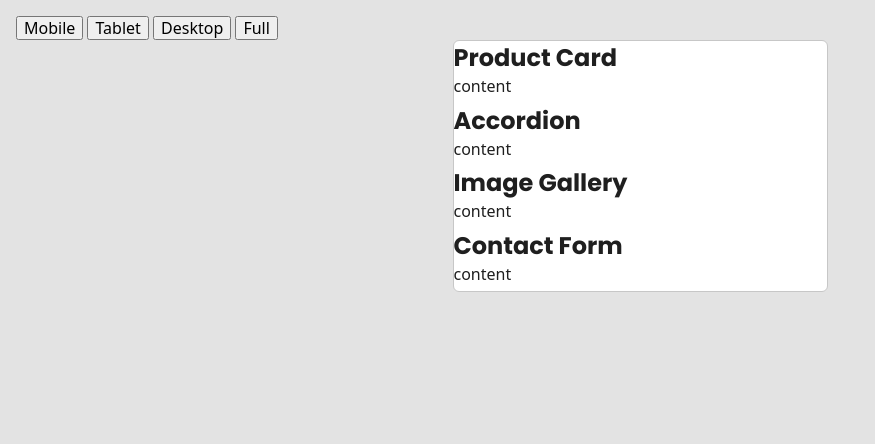
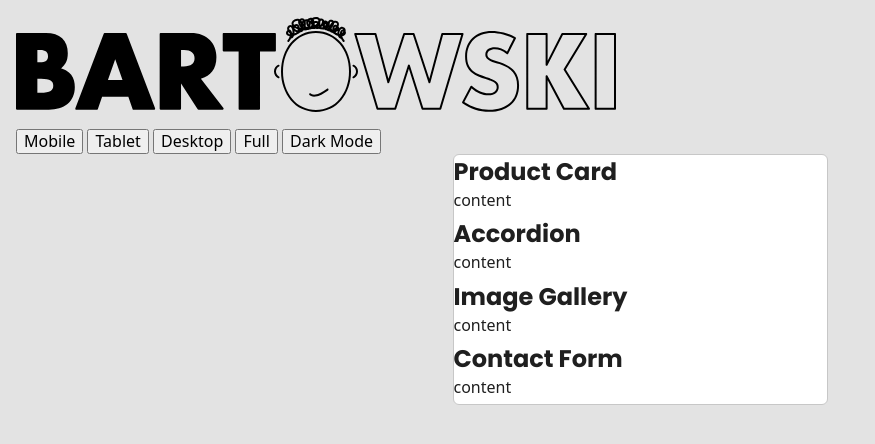
Before and after one commit to bartkuypersofficial/component-library, a website: page index.html in a window 1280 px wide. Both pictures are taken after a click on the button "Mobile". Shown: the whole page, without its empty margins (0-875 px from the left). Drawn offline with Linux system fonts and the light colour scheme.

Commit message:
Added darkmode base

```diff
--- a/index.html
+++ b/index.html
@@ -6,12 +6,18 @@
   <title>Component Library</title>
   <link rel="stylesheet" href="src/index.css?v=0.1">
 </head>
-<body>
+<body class="c-body">
   <header class="c-header">
-    <button class="c-header__button" data-width="mobile" aria-pressed="false">Mobile</button>
-    <button class="c-header__button" data-width="tablet" aria-pressed="false">Tablet</button>
-    <button class="c-header__button" data-width="desktop" aria-pressed="false">Desktop</button>
-    <button class="c-header__button" data-width="full" aria-pressed="true">Full</button>
+    <div class="c-header__logo">
+      <img src="./src/4.assets/images/logo.svg" alt="Bartowski" />
+    </div>
+
+    <button class="c-header__button  js-viewport" data-type="mobile" aria-pressed="false">Mobile</button>
+    <button class="c-header__button  js-viewport" data-type="tablet" aria-pressed="false">Tablet</button>
+    <button class="c-header__button  js-viewport" data-type="desktop" aria-pressed="false">Desktop</button>
+    <button class="c-header__button  js-viewport" data-type="full" aria-pressed="true">Full</button>
+
+    <button class="c-header__button  js-darkmode" data-type="darkmode" aria-pressed="false">Dark Mode</button>
   </header>
 
   <template class="js-template">
--- a/src/2.base/base.css
+++ b/src/2.base/base.css
@@ -22,6 +22,11 @@ body {
   background: var(--gray-100);
   color: var(--gray-800);
   overflow-x: hidden;
+}
+
+body.is-dark {
+  background: var(--black);
+  color: var(--gray-100);
 }
 
 a {
--- /dev/null
+++ b/src/4.assets/scripts/vanilla.darkmode.js
@@ -0,0 +1,16 @@
+/**
+ * Toggles dark mode by adding/removing 'is-dark' class on <body>.
+ * Updates the button's aria-pressed state for accessibility.
+ *
+ * @param {string} buttonSelector - CSS selector for the dark mode toggle button
+ */
+
+export function initDarkMode(buttonSelector) {
+  const btn = document.querySelector(buttonSelector);
+  if (!btn) return;
+
+  btn.addEventListener('click', () => {
+    const isDark = document.body.classList.toggle('is-dark');
+    btn.setAttribute('aria-pressed', isDark);
+  });
+}
--- a/src/4.assets/scripts/vanilla.responsive.js
+++ b/src/4.assets/scripts/vanilla.responsive.js
@@ -14,9 +14,9 @@ export function initSwitcher(mainElem, buttonsElem) {
 
   buttons.forEach(btn => {
     btn.addEventListener('click', () => {
-      const width = btn.dataset.width;
+      const width = btn.dataset.type;
 
-      // Remove all existing width classes and add the new one
+      // Remove all existing type classes and add the new one
       main.classList.remove('c-main--mobile', 'c-main--tablet', 'c-main--desktop', 'c-main--full');
       main.classList.add(`c-main--${width}`);
 
--- a/src/index.js
+++ b/src/index.js
@@ -1,6 +1,7 @@
 import { components } from './components.js';
 import { initComponents } from './4.assets/scripts/vanilla.components.js';
 import { initSwitcher } from './4.assets/scripts/vanilla.responsive.js';
+import { initDarkMode } from './4.assets/scripts/vanilla.darkmode.js';
 
 const main = document.querySelector('.js-main');
 const template = document.querySelector('.js-template');
@@ -12,6 +13,7 @@ const template = document.querySelector('.js-template');
  * @async
  * @function
  */
+
 (async () => {
   for (const component of components) {
     /**
@@ -31,5 +33,10 @@ const template = document.querySelector('.js-template');
   /**
    * Initialize the switcher functionality for the header buttons
    */
-  initSwitcher('.js-main', '.c-header__button');
+  initSwitcher('.js-main', '.js-viewport');
+
+  /**
+   * Initialize dark mode toggle on page load
+   */
+  initDarkMode('.js-darkmode');
 })();
```
